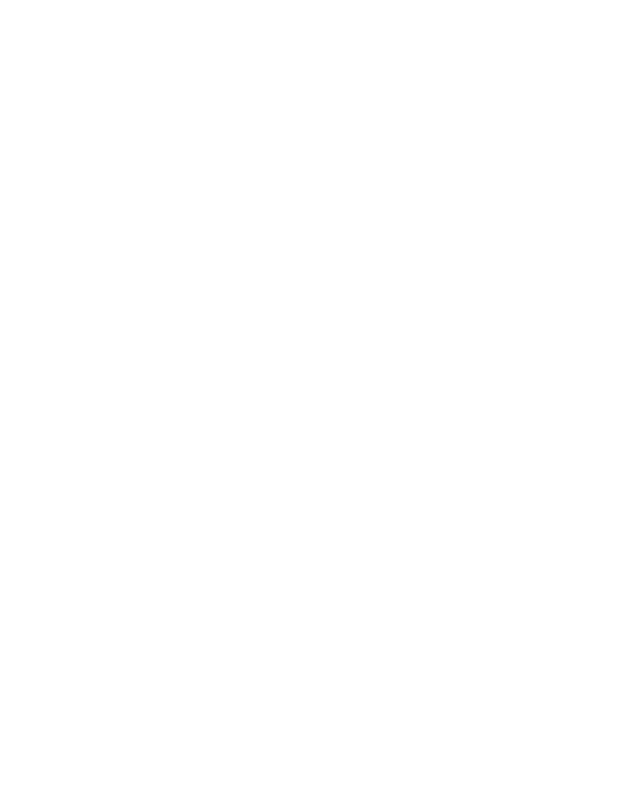
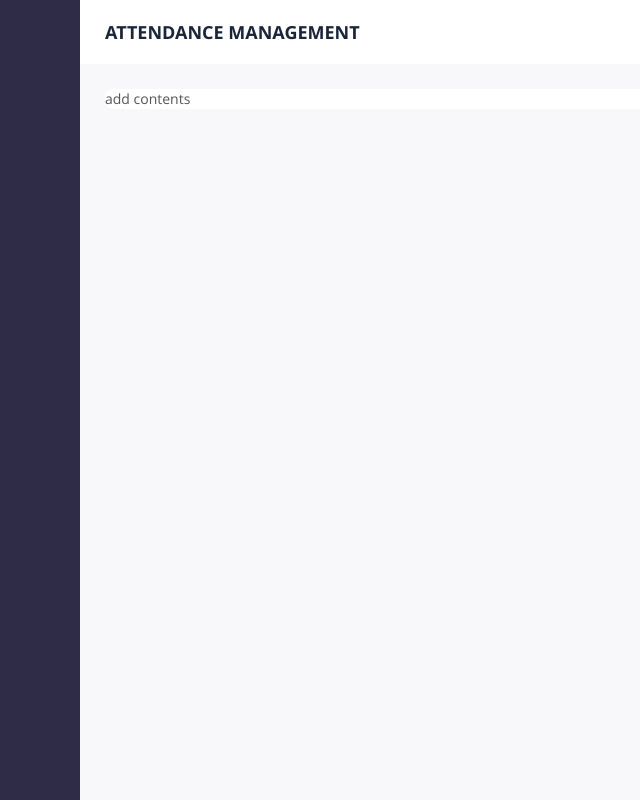
Before and after one commit to suzn89/dashboard1907, a plain HTML site: page index.html in a window 1280 px wide. Shown: the whole page, without its empty margins (0-640 px from the left). Drawn offline with nearby package versions, Linux system fonts and the light colour scheme.

Commit message:
메뉴 패널 동작 추가

```diff
--- a/_scss/layout.scss
+++ b/_scss/layout.scss
@@ -0,0 +1,76 @@
+@charset 'UTF-8';
+@import url(reset.css);
+$pageTitleColor: #1B253A;
+$menuAreaBg: #2F2C48;
+
+/* mixin */
+@mixin boxSizing {
+  -ms-box-sizing:border-box;
+  -o-box-sizing:border-box;
+  -webkit-box-sizing:border-box;
+  -moz-sizing:border-box;
+  box-sizing:border-box;
+}
+@mixin boxRound4 {
+  -webkit-border-radius:4px;
+  -moz-border-radius:4px;
+  border-radius:4px;
+}
+@mixin boxRound8 {
+  -webkit-border-radius:8px;
+  -moz-border-radius:8px;
+  border-radius:8px;
+}
+@mixin transition {
+  transition:all 0.3s ease-in-out 0.1s;  // 0.1초후에 보여진후 0.3초동안 완료
+}
+@mixin transition1 {
+  transition:all 0.3s ease-in-out;
+}
+
+/* color system */
+body {
+  width: 100vw;
+  min-width: 1024px;
+  height: 100vh;
+  min-height: 768px;
+  background:#F8F8FB;
+}
+
+#menu {
+  background: $menuAreaBg;
+}
+.narrow {
+  position: absolute;
+  left: 0;
+  top:0;
+  width: 80px;
+  height: 100vh;
+}
+
+#container {
+  width: calc(100vw - 80px);
+  height: 100vh;
+  margin-left: 80px;
+  .header {
+    width: 100%;
+    height: 64px;
+    padding: 20px 25px;
+    background:#ffffff;
+    &__title {
+      color: $pageTitleColor;
+      font-weight: 700;
+      font-size: 18px;
+      text-transform: uppercase;
+    }
+  }
+  .contents {
+    padding: 25px;
+    &__box {
+      width: 100%;
+      height: 100%;
+      background: #ffffff;
+      @include boxRound8();
+    }
+  }
+}
--- a/index.html
+++ b/index.html
@@ -4,9 +4,24 @@
   <meta charset="UTF-8">
   <meta name="viewport" content="width=device-width, initial-scale=1.0">
   <meta http-equiv="X-UA-Compatible" content="ie=edge">
-  <title>Document</title>
+  <title>dashboard template</title>
+  <link rel="stylesheet" href="css/layout.css">
+  <script src="https://ajax.googleapis.com/ajax/libs/jquery/2.2.4/jquery.min.js"></script>
 </head>
 <body>
+  <div id="menu" class="narrow">
+
+  </div>
+  <section id="container">
+    <div class="header">
+      <h2 class="header__title">attendance management</h2>
+    </div>
+    <div class="contents">
+      <div class="contents__box">
+        add contents
+      </div>
+    </div>
+  </section>
 
 </body>
 </html>
--- /dev/null
+++ b/js/animate.js
@@ -0,0 +1,13 @@
+// menu panel open / close
+$(function() {
+  $('#menu').hover(
+    function(){
+      $(this).addClass('wide');
+      $(this).stop().animate({'width':'290px'},500);
+    },
+    function(){
+      $(this).stop().animate({'width':'80px'},500);
+      $(this).removeClass('wide');
+    }
+  );
+});
```
Also changed, not shown: css/common.css (added), css/layout.css (added), 2 other files.
